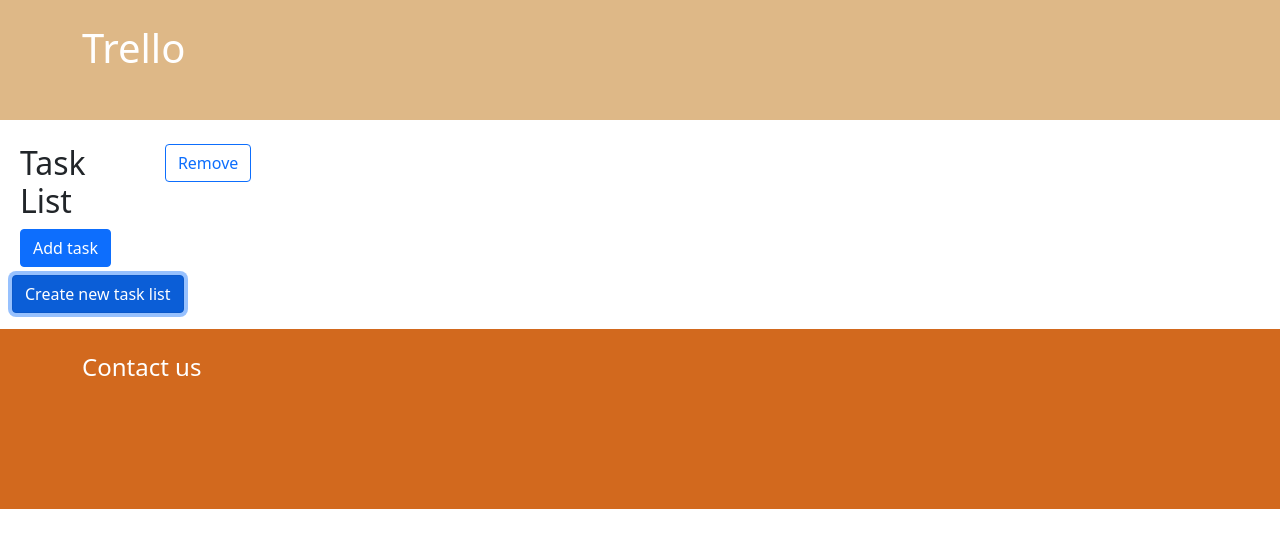
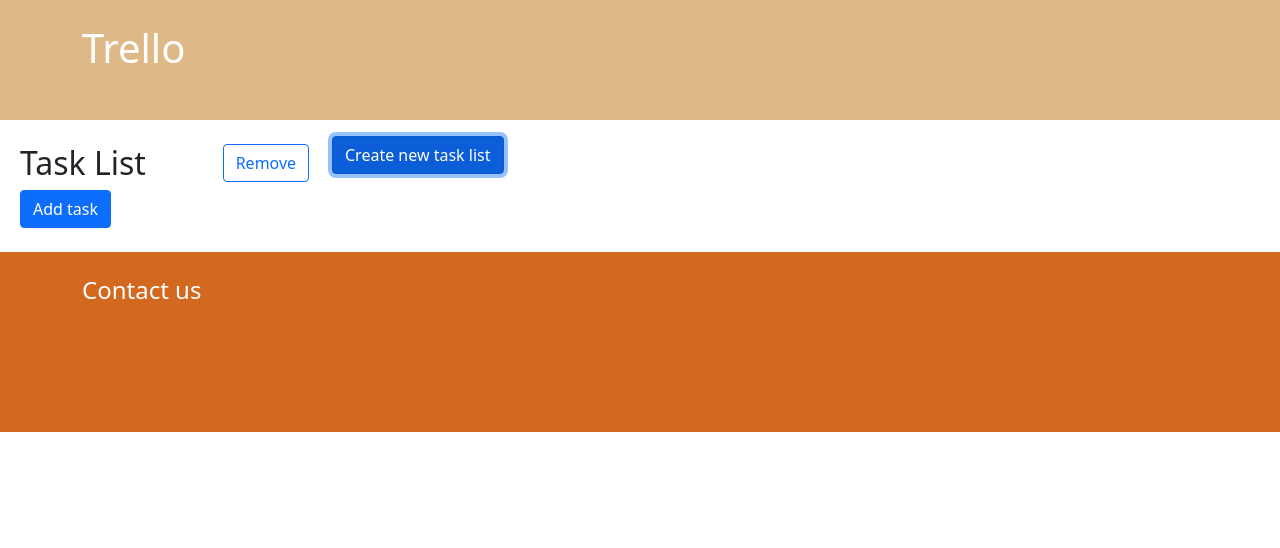
Before and after one commit to jonatangf/btc-reto-3, a React (Create React App) app: page / in a window 1280 px wide. Both pictures are taken after a click on the button "Create new task list". Shown: the top 548 px of the page. Built offline with nearby package versions, Linux system fonts and the light colour scheme.

Commit message:
Finish drag and drop functionality

```diff
--- a/src/components/Body.jsx
+++ b/src/components/Body.jsx
@@ -23,7 +23,7 @@
     const addTask = (taskListId, task) => {
         setTaskList(taskList.map(tl => tl.id === taskListId ? {
             ...tl,
-            tasks: [...tl.tasks, {...task, draggableId: taskNumber}]
+            tasks: [...tl.tasks, {...task, name: `Task ${taskNumber}`}]
         } : tl))
         setTaskNumber(taskNumber + 1);
     }
@@ -43,14 +43,26 @@
     }
 
     const handleOnDragEnd = (result) => {
-        const {destination, source, draggableId} = result;
+        const {destination, source} = result;
         if (!destination) {
             return;
         }
         if (destination.droppableId === source.droppableId && destination.index === source.index) {
             return;
+        } else if (destination.droppableId === source.droppableId) {
+            let filteredTaskList = taskList.filter(tl => tl.id === destination.droppableId)[0];
+            let tasks = filteredTaskList.tasks;
+            filteredTaskList.tasks = reorderTasks(tasks, source.index, destination.index)
+        } else {
+            let sourceTaskList = taskList.filter(tl => tl.id === source.droppableId)[0];
+            let destinationTaskList = taskList.filter(tl => tl.id === destination.droppableId)[0];
+            let sourceTasks = sourceTaskList.tasks;
+            let destinationTasks = destinationTaskList.tasks;
+            let [removed] = sourceTasks.splice(source.index, 1);
+            destinationTasks.splice(destination.index, 0, removed);
+            sourceTaskList.tasks = sourceTasks;
+            destinationTaskList.tasks = destinationTasks;
         }
-        // TODO: order task in new position and/or task list
     }
 
     return (
@@ -60,9 +72,9 @@
                     {
                         taskList.map(
                             tl => (
-                                <Droppable key={tl.id} droppableId={tl.id}>
-                                    {(provided, snapshot) =>
-                                        <div {...provided.droppableProps} ref={provided.innerRef}>
+                                <Droppable key={tl.id} droppableId={tl.id} >
+                                    {(provided) =>
+                                        <div {...provided.droppableProps} ref={provided.innerRef} className="col-sm-3">
                                             <TaskList
                                                 key={tl.id} {...tl}
                                                 addTask={addTask}
--- a/src/components/TaskList.jsx
+++ b/src/components/TaskList.jsx
@@ -23,7 +23,7 @@
     const addLocalTask = () => {
         const newTask = {
             id: uuidv4().toString(),
-            name: tasks.length + 1,
+            name: "Task",
             description: "New task " + tasks.length + 1
         };
         addTask(id, newTask);
@@ -46,7 +46,7 @@
     }
 
     return (
-        <div className="task-list col-sm-2" onBlur={onBlur}>
+        <div className="task-list" onBlur={onBlur}>
             <div className="row">
                 <div className="col-sm-8">
                     {
```
